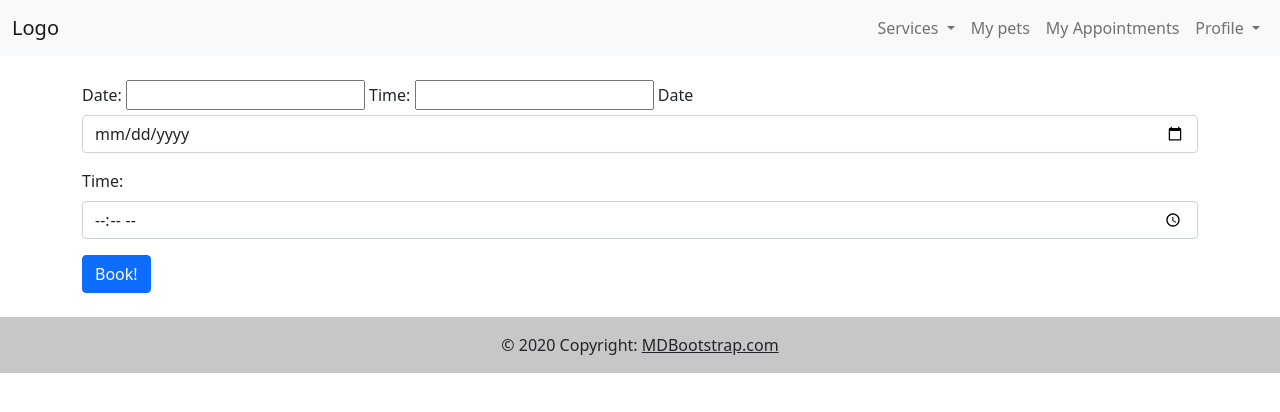
After one commit to JEHANALIK/project3-pets, a Django app: page /appointments/create in a window 1280 px wide. The commit adds this page. Shown: the top 412 px of the page. Run offline with Django 4.2, Linux system fonts and the light colour scheme.

Commit message:
created appointment_form.html with @zahidala @hajrmohamed @jehanalik

```diff
--- a/pets/main_app/models.py
+++ b/pets/main_app/models.py
@@ -1,4 +1,5 @@
 from django.db import models
+from django.db.models import Model
 
 # Create your models here.
 
@@ -7,3 +8,10 @@ class Service(models.Model):
     description= models.TextField(max_length=250)
     price= models.FloatField()
     image= models.ImageField(upload_to='main_app/static/uploads', blank=True)
+
+class Appointments(models.Model):
+    date = models.DateField()
+    time= models.TimeField()
+
+    class Meta:
+        ordering = ['-date']
--- /dev/null
+++ b/pets/main_app/templates/main_app/appointments_form.html
@@ -0,0 +1,27 @@
+{% extends 'base.html' %}
+{% block content %}
+{%load static%}
+
+<!-- <form action="" method="post">
+    <h1>Book an Appointment</h1>
+    {%csrf_token%}
+    <table>
+        {{form.as_table}}
+    </table>
+    <input type="submit" value="Book!" class="btn">
+</form> -->
+<form action="" method="post">
+    {%csrf_token%}
+<div class="mb-3">
+    {{form.as_table}}
+    <label for="exampleFormControlInput1" class="form-label">Date</label>
+    <input type="date" class="form-control" id="exampleFormControlInput1">
+  </div>
+  <div class="mb-3">
+    <label for="exampleFormControlTextarea1" class="form-label">Time:</label>
+    <input type="time" class="form-control" id="exampleFormControlInput1">
+  </div>
+  <input type="submit" value="Book!" class="btn btn-primary">
+</form>
+
+{%endblock%}
--- a/pets/main_app/templates/services/detail.html
+++ b/pets/main_app/templates/services/detail.html
@@ -17,7 +17,7 @@
             <img src="{% static 'images/first-image.jpg'%}" alt="">
         </div>
         <div class="card-action">
-            <a href="">Book an appointment</a>
+            <a href="{% url 'appointments_create' %}">Book an appointment</a>
         </div>
     </div>
 </div>
--- a/pets/main_app/urls.py
+++ b/pets/main_app/urls.py
@@ -5,5 +5,5 @@ urlpatterns = [
     #R outes in express , urls in django
     path('', views.home , name='home'),
     path('services/<int:service_id>', views.services_detail, name='detail'),
-
+    path('appointments/create', views.AppointmentsCreate.as_view(), name='appointments_create'),
 ]
--- a/pets/main_app/views.py
+++ b/pets/main_app/views.py
@@ -1,6 +1,7 @@
 from django.shortcuts import render
 from django.http import HttpResponse
-from .models import Service
+from .models import Service , Appointments
+from django.views.generic.edit import CreateView, UpdateView, DeleteView
 
 # Create your views here.
 def home(request):
@@ -10,3 +11,7 @@ def home(request):
 def services_detail(request, service_id):
     service = Service.objects.get(id = service_id)
     return render(request, 'services/detail.html', {'service' : service})
+
+class AppointmentsCreate(CreateView):
+    model= Appointments
+    fields= '__all__'
```
Also changed, not shown: pets/main_app/forms.py (added, +7 -0 lines), pets/main_app/migrations/0002_appointments.py (added).
